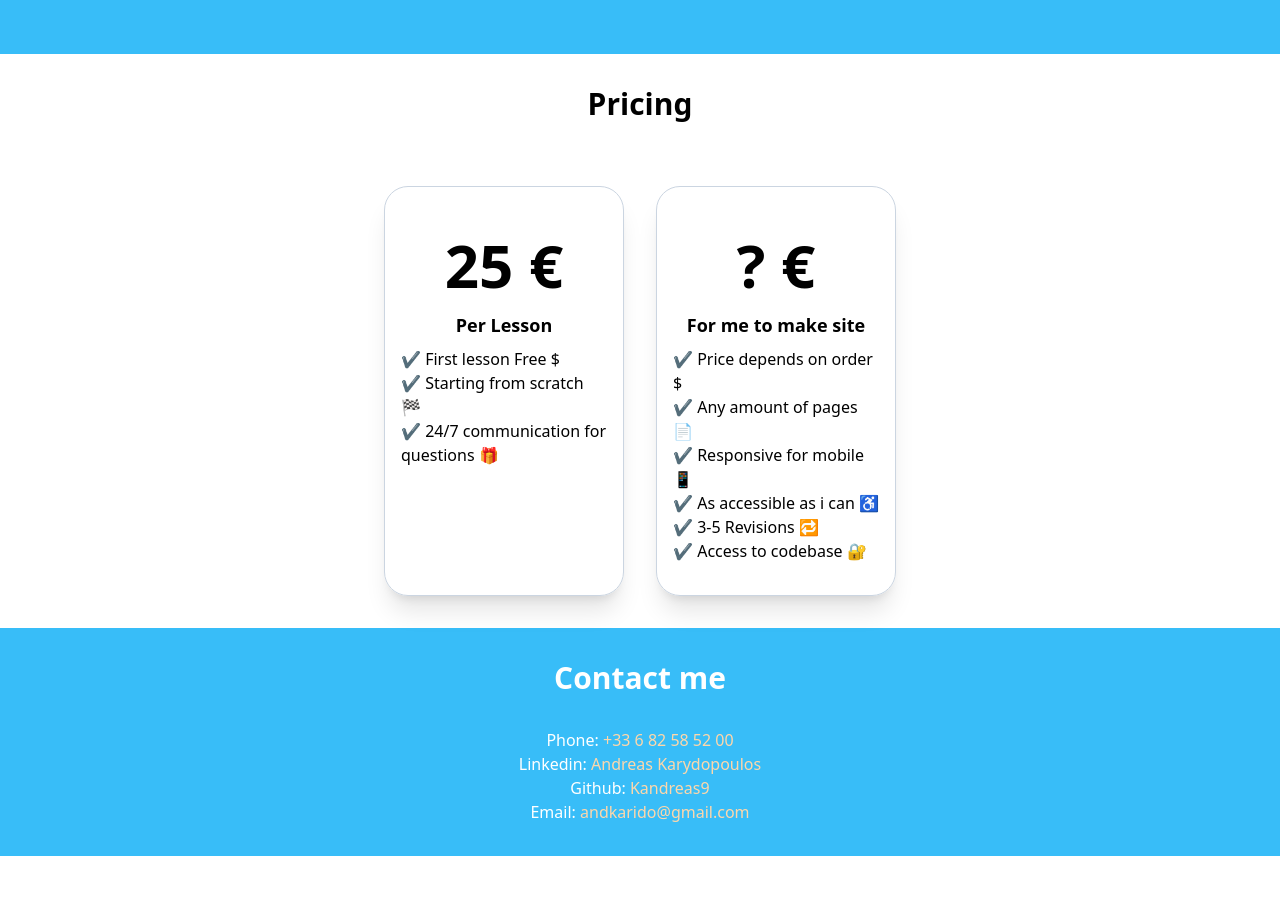
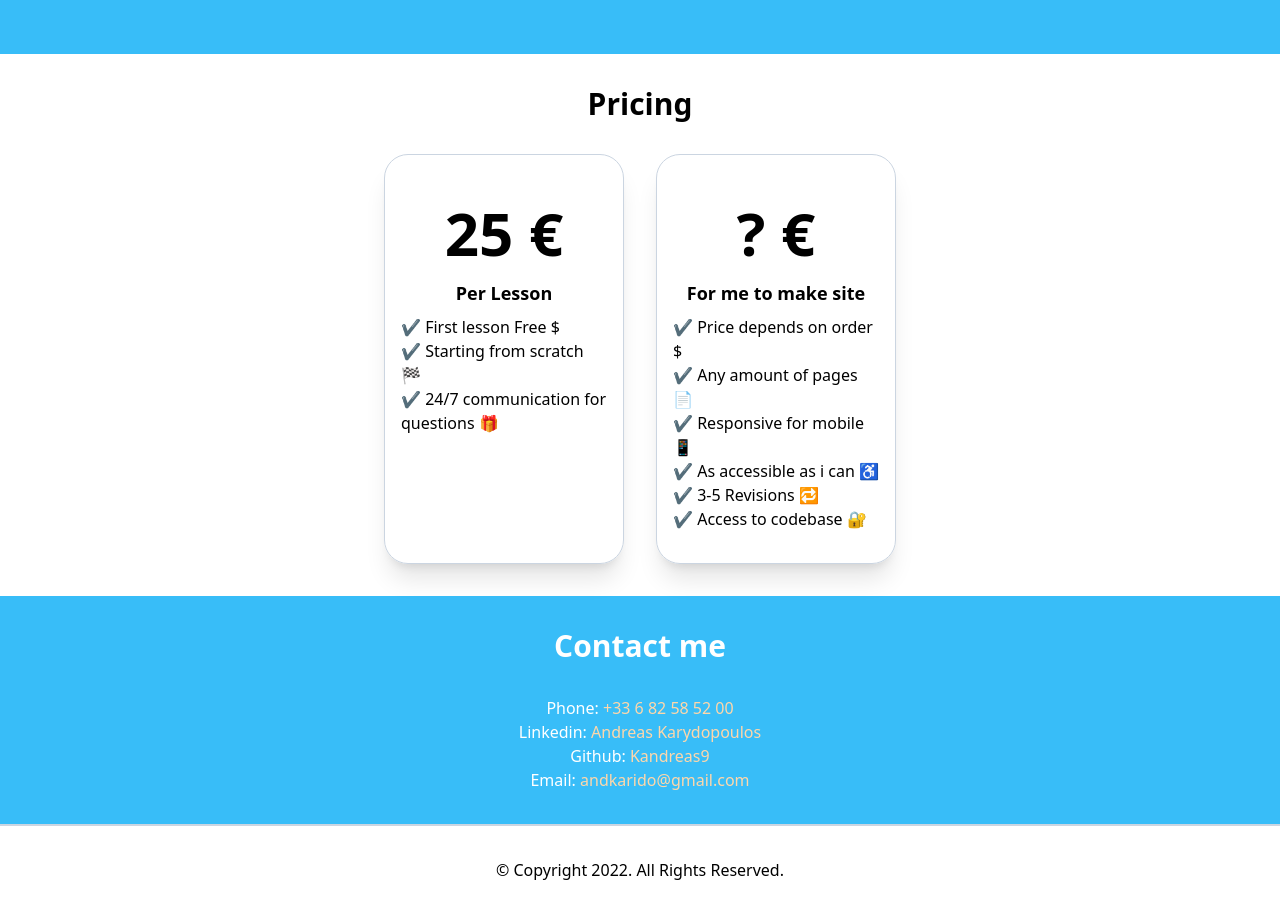
Before and after one commit to Kandreas9/greek-js, a Next.js app: page / in a window 1280 px wide. Shown: the part 404-1318 px from the top of the page. Before the commit the page ends 1260 px from the top, so only its background shows below. Built offline with nearby package versions, Linux system fonts and the light colour scheme.

Commit message:
finished footer

```diff
--- /dev/null
+++ b/components/footer.js
@@ -0,0 +1,7 @@
+export default function Footer() {
+	return (
+		<footer className="text-center py-8 border-t-2 border-slate-300">
+			© Copyright 2022. All Rights Reserved.
+		</footer>
+	);
+}
--- a/components/layout.js
+++ b/components/layout.js
@@ -1,10 +1,12 @@
 import Header from "./header";
+import Footer from "./footer";
 
 export default function Layout({ children }) {
 	return (
 		<>
 			<Header></Header>
 			<main className="max-w-[90rem] mx-auto">{children}</main>
+			<Footer></Footer>
 		</>
 	);
 }
--- a/pages/index.js
+++ b/pages/index.js
@@ -4,7 +4,7 @@ import PricingSection from "../components/pricingSection";
 export default function Home() {
 	return (
 		<Layout>
-			{/* hero */}
+			{/* Hero */}
 			<section
 				aria-labelledby="Learn to Code"
 				className="bg-sky-400 text-white text-center py-28 md:py-0 flex justify-center"
@@ -27,7 +27,7 @@ export default function Home() {
 
 			{/* Pricing */}
 			<div>
-				<h2 className="text-center font-bold text-3xl py-8">Pricing</h2>
+				<h2 className="text-center font-bold text-3xl pt-8">Pricing</h2>
 				<div className="flex flex-col items-center md:flex-row md:items-stretch md:justify-center md:gap-8">
 					<PricingSection price={"25 €"}>
 						<p className="text-center text-lg font-bold mb-2">
```
